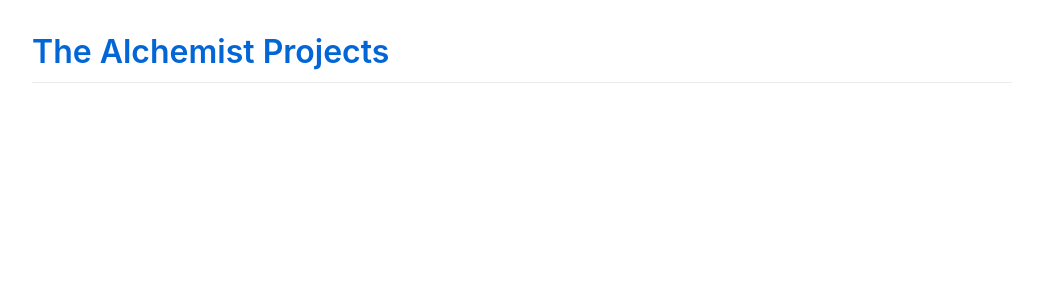
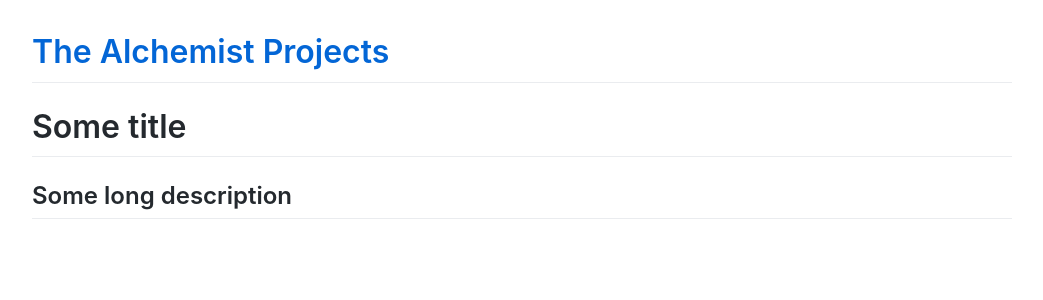
Before and after one commit to atthealchemist/atthealchemist.github.io, a Jekyll site: the page built from index.markdown, in a window 1280 px wide. Shown: the top 300 px of the page, without its empty margins (118-1161 px from the left). Built offline with Jekyll 4.4.1, drawn with Linux system fonts in a browser that asks for light colours; comment, search, counter and statistics services are not loaded.

Commit message:
Trying to change site contents

```diff
--- a/index.markdown
+++ b/index.markdown
@@ -4,3 +4,7 @@
 
 layout: home
 ---
+
+# Some title
+
+## Some long description
```
